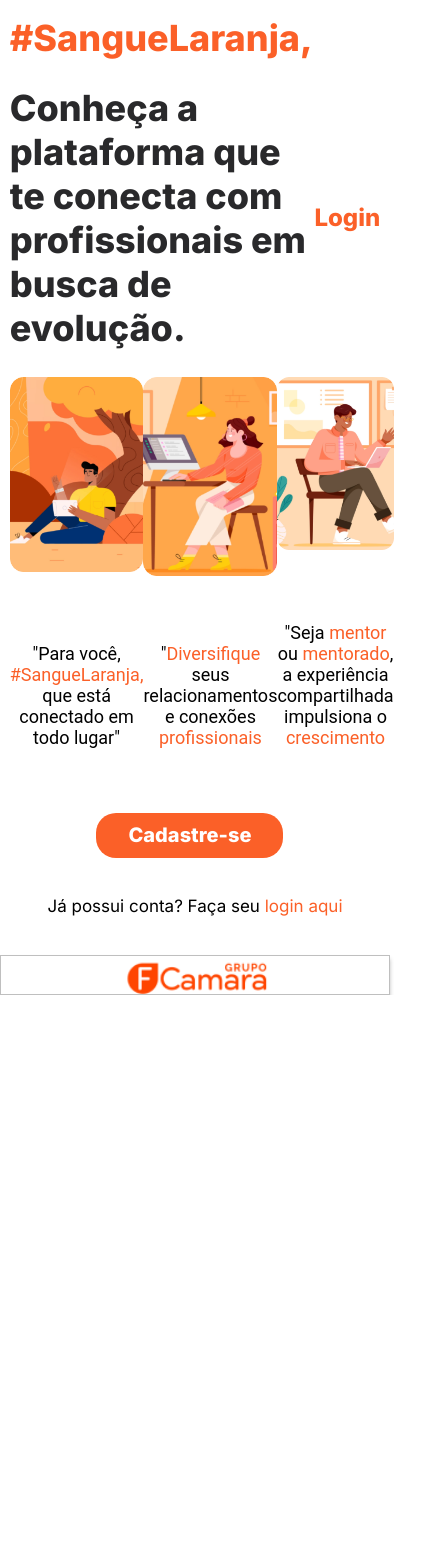
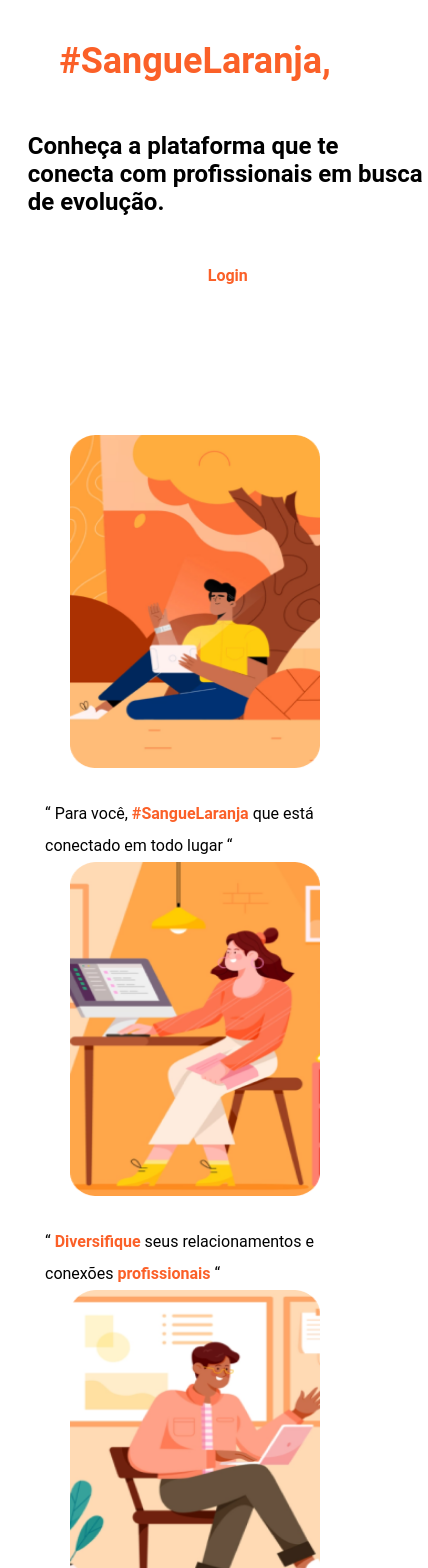
Before and after one commit to devmichaelviana/ShareOrangePlus, a React (Create React App) app: page / in a window 390 px wide. Shown: the top 1568 px of the page, 428 px wide, since content can reach past the window. Before the commit the page ends 995 px from the top, so only its background shows below. Built offline with nearby package versions, Linux system fonts and the light colour scheme.

Commit message:
Atualizando responsivo de tela de login a finalizar

```diff
--- a/src/pages/Home/home.css
+++ b/src/pages/Home/home.css
@@ -1,146 +1,168 @@
-
-
-
-.wrapperHome{
-  width: 95%;
+.centralizar{
+  width: 100%;
   max-width: 1440px;
-  display: flex;
-  flex-direction: column;
-  justify-content: center;
-  align-items: center;
-
-  padding-top: 5%;
+  margin: 0 auto;
+  padding: 40px 2%;
 }
 
-.containerHome{
+.sangue__laranja, .chamada{
   display: flex;
   justify-content: space-between;
-  align-items: center;
-  flex-direction: column;
-  width: 100%;
-  height: 100vh;
+}
+
+.sangue__laranja h1{
+  color: #FB6028;
+  font-weight: bold;
+  font-size: 36px;
+}
+
+.sangue__laranja img{
+  position: absolute;
+  top: 0px;
+  right: 0px;
+}
+
+.chamada{
+  margin-top: 50px;
+}
+
+.chamada p{
+  font-size: 30px;
+  width: 600px;
+  font-weight: bold;
 }
 
 .apresentacao{
+  margin-top: 150px;
   display: flex;
-  justify-content: space-between;
- flex-direction: column;
- width: 100%;
- gap: 30px;
-
+  justify-content: space-around;
 }
 
-.tituloApresentacao{
-font-family: 'Inter';
-font-style: normal;
-font-weight: 800;
-font-size: 36px;
-line-height: 100%;
-color: #FB6028;
-
+.img__texto{
+  display: flex;
+  flex-direction: column;
+  align-items: center;
+  width: 300px;
 }
 
-.textoApresentacao{
-font-family: 'Inter';
-font-style: normal;
-font-weight: 700;
-font-size: 36px;
-color: #29292B;
+.img__texto .img1, .img__texto .img2, .img__texto .img3{
+  width: calc((300px / 6) * 5);
+  height: calc((400px / 6) * 5);
 }
 
-.containerTexto{
-  display: flex;
-  justify-content: space-around;
-  align-items: center;
+.img__texto p{
+  width: 300px;
+  margin-top: 30px;
+  line-height: 2em;
 }
 
-.informacoes{
-  display: flex;
-  width: 100%;
-  justify-content: space-evenly;
-
-  height: 425px;
-  padding: 27px 0px;
+.strong1{
+  color: #FB6028;
 }
 
-.ItemMenu{
-  display: flex;
-  flex-direction: column;
-  width: 226px;
-  height: 100%;
-  justify-content: space-between;
-}
-.titleItem{
-text-align: center;
-font-size: 18px;
-font-weight: 400;
-
+.login__top{
+  color: #FB6028;
+  font-weight: bold;
 }
 
-.irCadastro{
+.cadastrar__centralizar{
+  margin-top: 100px;
   display: flex;
-  height: 180px;
-  justify-content: space-evenly;
+  justify-content: center;
+}
+
+.cadastrar{
+  display: flex;
   flex-direction: column;
   align-items: center;
 }
 
-
-.laranja{
-color: #FB6028;
-
+.cadastro{
+  background-color: #FB6028;
+  color: #fff;
+  border: none;
+  text-align: center;
+  font-size: 16px;
+  font-weight: bold;
 }
 
-.cadastro {
-  color: #FE662E;;
-  background-color: #fff;
-  border-radius: 20px;
-  padding: 10px 30px;
-  text-decoration: none;
-  font-size: 18px;
-  margin-right: 10px;
-  width: 95px;
-  height: 27px;
+.cadastrar p{
+  margin-top: 50px;
 }
 
-.cadastro {
-font-family: 'Inter';
-font-style: normal;
-font-weight: 600;
-width: 187px;
-height: 45px;
-border-radius: 20px;
-font-size: 20px;
-background-color:#FB6028;
-display: flex;
-align-items: center;
-color: #fff;
-display: flex;
-justify-content: center;
+footer{
+  display: flex;
+  justify-content: center;
+  margin-top: 100px;
+  border-top: 2px solid #c0c0c0;
+  padding-top: 10px;
 }
 
-.titleLogin{
-  font-family: 'Inter';
-  font-style: normal;
-  font-weight: 400;
-  font-size: 17px;
-  line-height: 21px;
+@media screen and (max-width: 940px){
+  .chamada p{
+    font-size: 24px;
+    width: 500px;
+  }
+
+  .apresentacao{
+    flex-direction: column;
+    align-items: center;
+  }
+
+  .img__texto{
+    flex-direction: column;
+    width: 500px;
+  }
+
+  .img__texto .img1, .img__texto .img2, .img__texto .img3{
+    width: calc((500px / 6) * 5);
+    height: calc((666px / 6) * 5);
+  }
+
+  .img__texto p{
+    width: 500px;
+  }
 }
 
+@media screen and (max-width: 667px){
+  .chamada p{
+    width: 400px;
+  }
+}
 
-.login {
-  font-family: 'Inter';
-  font-style: normal;
-  font-weight: 400;
-  font-size: 17px;
-  line-height: 21px;
-  color:#FB6028;
+@media screen and (max-width: 510px){
+  .centralizar{
+    width: 250px;
   }
-.loginTop {
-  font-family: 'Inter';
-  font-style: normal;
-  font-weight: 600;
-  font-size: 24px;
-  line-height: 29px;
-  color: #FB6028;
+
+  .login__top{
+    margin-top: 50px;
   }
+
+  .chamada{
+    flex-direction: column;
+    align-items: center;
+    width: 300px;
+  }
+
+  .img__texto{
+    width: 300px;
+  }
+
+  .img__texto .img1, .img__texto .img2, .img__texto .img3{
+    width: calc((300px / 6) * 5);
+    height: calc((400px / 6) * 5);
+  }
+
+  .img__texto p{
+    width: 300px;
+  }
+
+  .sangue__laranja{
+    justify-content: center;
+  }
+
+  .sangue__laranja img{
+    display: none;
+  }
+}
--- a/src/pages/Home/index.js
+++ b/src/pages/Home/index.js
@@ -4,48 +4,54 @@ import { Link } from "react-router-dom";
 import Tela1 from "../../assets/tela1.png";
 import Tela2 from "../../assets/tela2.png";
 import Tela3 from "../../assets/tela3.png";
+import Pontilhados from "../../assets/pontilhados.png";
 import  LogoFCamara  from "../../assets/logoFcamara.png";
 
 
 
 function PageHome() {
   return(
-    <div className="containerHome">
+    <>
+      <div className="centralizar">
+        <header>
+          <div className="sangue__laranja">
+            <h1>#SangueLaranja,</h1>
+            <img src={Pontilhados}/>
+          </div> {/** sangue__laranja */}
+          <div className="chamada">
+            <p>Conheça a plataforma que te conecta com profissionais em busca de evolução.</p>
+            <Link className="login__top" to="/login">Login</Link>
+          </div> {/** chamada */}
+        </header>
 
-    <div className="wrapperHome">
-    <div className="apresentacao">
-    <h1 className="tituloApresentacao">#SangueLaranja,</h1>
-      <div className="containerTexto">
-    <p className="textoApresentacao">Conheça a plataforma que te conecta com <br /> profissionais em busca de evolução.</p>
-        <Link className="loginTop" to="/login">Login</Link>
-        </div>
-    </div>
+        <section className="apresentacao">
+          <div className="img__texto">
+            <img  className="img1" src={Tela1} alt="imagem1" />
+            <p>“ Para você, <strong className="strong1">#SangueLaranja</strong> que está conectado em todo lugar “</p>
+          </div>
+          <div className="img__texto">
+            <img  className="img2" src={Tela2} alt="imagem2" />
+            <p>“ <strong className="strong1">Diversifique</strong> seus relacionamentos e conexões <strong className="strong1">profissionais</strong> “</p>
+          </div>
+          <div className="img__texto">
+            <img  className="img3" src={Tela3} alt="imagem3" />
+            <p>“ Seja <strong className="strong1">mentor</strong> ou <strong className="strong1">mentorado</strong>,
+            a experiência compartilhada impulsiona o <strong className="strong1">crescimento</strong>“</p>
+          </div>
+        </section>
 
-    <section className="informacoes">
-      <div className="ItemMenu">
-        <img  className="img1"src={Tela1} alt="" />
-        <p className="titleItem">"Para você, <span className="laranja">#SangueLaranja,</span> que está conectado em todo lugar"</p>
-      </div>
-      <div className="ItemMenu">
-        <img src={Tela2} alt="" />
-        <p className="titleItem">"<span className="laranja">Diversifique</span> seus relacionamentos e conexões <span className="laranja">profissionais</span></p>
-      </div>
-      <div className="ItemMenu">
-        <img src={Tela3} alt="" />
-        <p className="titleItem">"Seja <span className="laranja">mentor</span> ou <span className="laranja">mentorado</span>, a experiência compartilhada impulsiona o <span className="laranja">crescimento</span></p>
-      </div>
-    </section>
-    <div className="irCadastro">
-    <Link className="cadastro" to="/cadastro">Cadastre-se </Link>
-    <p className="titleLogin">Já possui conta? Faça seu  <Link className="login" to="/login">login aqui</Link></p>
-    </div>
-    </div>
-    <div className="rodape">
-          <img  className="logoFCamara"src={LogoFCamara} alt="" />
-        </div>
+        <section className="cadastrar__centralizar">
+          <div className="cadastrar">
+            <button><Link className="cadastro" to="/cadastro">Cadastre-se </Link></button>
+            <p className="title__login">Já possui conta? Faça seu  <Link className="login" to="/login"><strong className="strong1">login aui</strong></Link></p>
+            </div>
+        </section>
 
-    </div>
-
+        <footer>
+          <img  className="logo" src={LogoFCamara} alt="Logo FCamara" />
+        </footer>
+      </div> {/** centralizar */}
+    </>
   )
 }
 
```
Also changed, not shown: src/assets/pontilhados.png (added), 1 other file (tests, documents, lock files or other folders).
